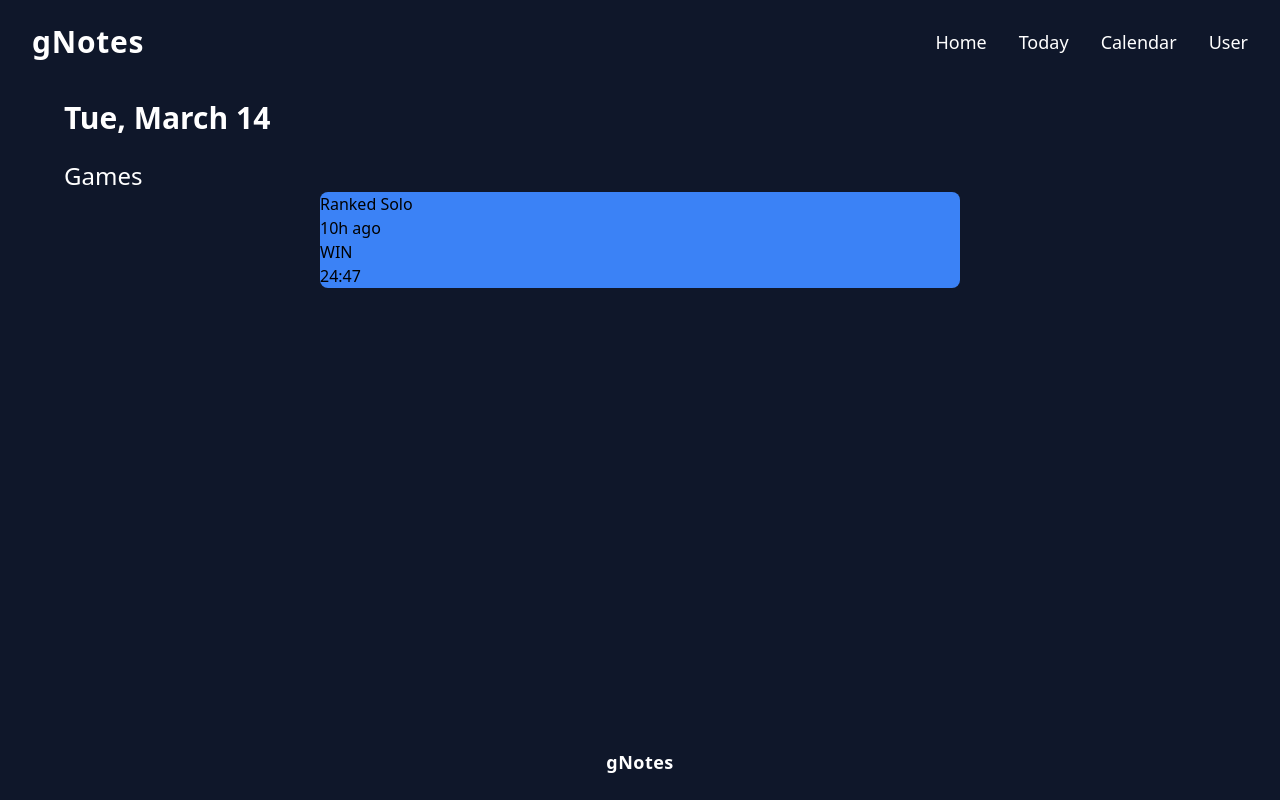
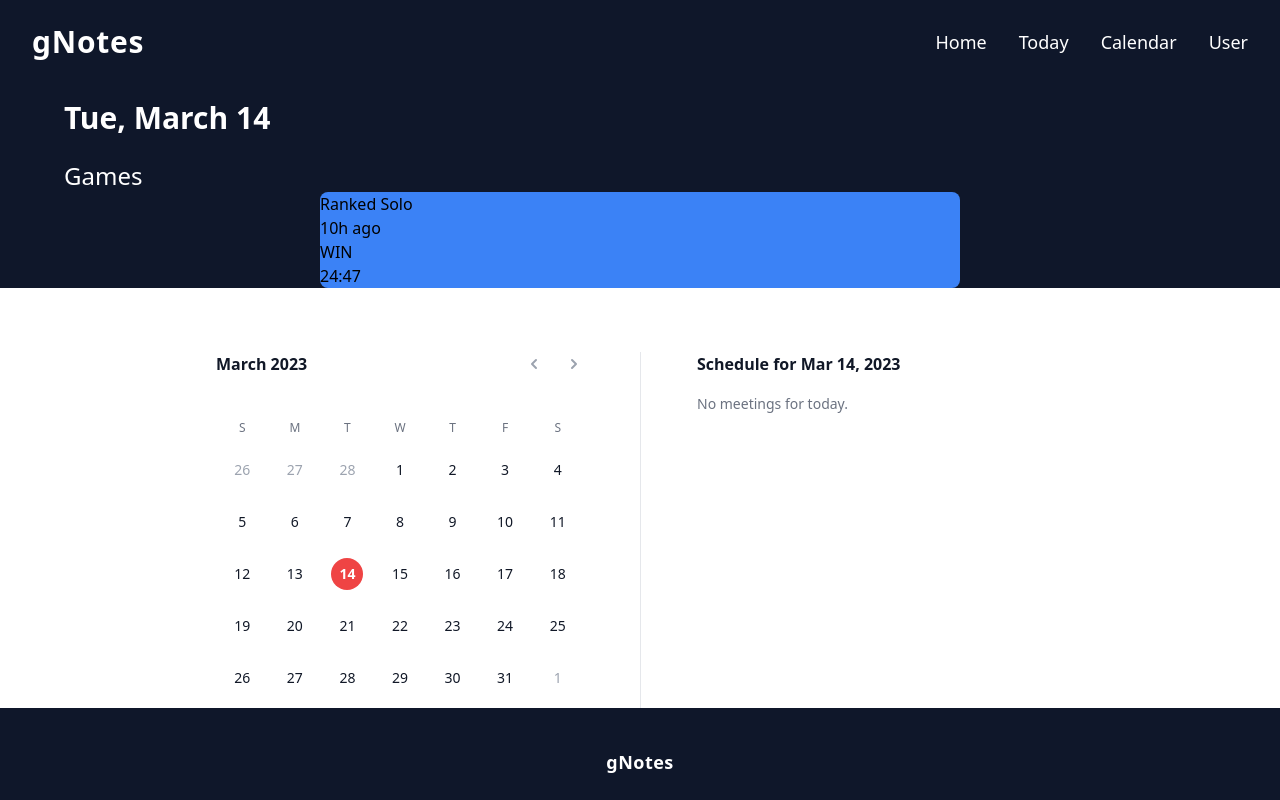
Before and after one commit to bridgerbrown/daynotes, a Next.js app: page / in a window 1280 px wide. Built offline with nearby package versions, Linux system fonts and the light colour scheme.

Commit message:
new calendar system

```diff
--- a/components/calendar/calendar.tsx
+++ b/components/calendar/calendar.tsx
@@ -1,88 +1,293 @@
-import React, { useEffect, useState } from "react";
+import { Menu, Transition } from '@headlessui/react'
+import { DotsVerticalIcon } from '@heroicons/react/outline'
+import { ChevronLeftIcon, ChevronRightIcon } from '@heroicons/react/solid'
+import {
+  add,
+  eachDayOfInterval,
+  endOfISOWeek,
+  endOfMonth,
+  endOfWeek,
+  format,
+  getDay,
+  isEqual,
+  isSameDay,
+  isSameMonth,
+  isToday,
+  parse,
+  parseISO,
+  startOfToday,
+  startOfWeek,
+} from 'date-fns'
+import { Fragment, useState } from 'react'
 
-export default function Calendar(){
-    let date = new Date()
-    let [days, setDays] = useState<any>()
-    let [currentDate, setCurrentDate] = useState<any>()
-    let [currentYear, setCurrentYear] = useState<any>(date.getFullYear())
-    let [currentMonth, setCurrentMonth] = useState<any>(date.getMonth())
+const meetings = [
+  {
+    id: 1,
+    name: 'Leslie Alexander',
+    imageUrl:
+      'https://images.unsplash.com/photo-1494790108377-be9c29b29330?ixlib=rb-1.2.1&ixid=eyJhcHBfaWQiOjEyMDd9&auto=format&fit=facearea&facepad=2&w=256&h=256&q=80',
+    startDatetime: '2022-05-11T13:00',
+    endDatetime: '2022-05-11T14:30',
+  },
+  {
+    id: 2,
+    name: 'Michael Foster',
+    imageUrl:
+      'https://images.unsplash.com/photo-1519244703995-f4e0f30006d5?ixlib=rb-1.2.1&ixid=eyJhcHBfaWQiOjEyMDd9&auto=format&fit=facearea&facepad=2&w=256&h=256&q=80',
+    startDatetime: '2022-05-20T09:00',
+    endDatetime: '2022-05-20T11:30',
+  },
+  {
+    id: 3,
+    name: 'Dries Vincent',
+    imageUrl:
+      'https://images.unsplash.com/photo-1506794778202-cad84cf45f1d?ixlib=rb-1.2.1&ixid=eyJhcHBfaWQiOjEyMDd9&auto=format&fit=facearea&facepad=2&w=256&h=256&q=80',
+    startDatetime: '2022-05-20T17:00',
+    endDatetime: '2022-05-20T18:30',
+  },
+  {
+    id: 4,
+    name: 'Leslie Alexander',
+    imageUrl:
+      'https://images.unsplash.com/photo-1494790108377-be9c29b29330?ixlib=rb-1.2.1&ixid=eyJhcHBfaWQiOjEyMDd9&auto=format&fit=facearea&facepad=2&w=256&h=256&q=80',
+    startDatetime: '2022-06-09T13:00',
+    endDatetime: '2022-06-09T14:30',
+  },
+  {
+    id: 5,
+    name: 'Michael Foster',
+    imageUrl:
+      'https://images.unsplash.com/photo-1519244703995-f4e0f30006d5?ixlib=rb-1.2.1&ixid=eyJhcHBfaWQiOjEyMDd9&auto=format&fit=facearea&facepad=2&w=256&h=256&q=80',
+    startDatetime: '2022-05-13T14:00',
+    endDatetime: '2022-05-13T14:30',
+  },
+]
 
-    const dayStyle: string = ``
+function classNames(...classes) {
+  return classes.filter(Boolean).join(' ')
+}
 
-    const months = ["January", "February", "March", "April", "May", "June", "July", "August", "September", "October", "November", "December"]
+export default function Calendar() {
+  let today = startOfToday()
+  let [selectedDay, setSelectedDay] = useState(today)
+  let [currentMonth, setCurrentMonth] = useState(format(today, 'MMM-yyyy'))
+  let firstDayCurrentMonth = parse(currentMonth, 'MMM-yyyy', new Date())
 
-    const renderCalendar = () => {
-        let firstDayOfMonth = new Date(currentYear, currentMonth, 1).getDay()
-        let lastDateOfMonth = new Date(currentYear, currentMonth + 1, 0).getDate()
-        let lastDayOfMonth = new Date(currentYear, currentMonth, lastDateOfMonth).getDay()
-        let lastDateOfLastMonth = new Date(currentYear, currentMonth, 0).getDate()
-        let liTag = []
+  let days = eachDayOfInterval({
+    start: startOfWeek(firstDayCurrentMonth),
+    end: endOfWeek(endOfMonth(firstDayCurrentMonth)),
+  })
 
-        for (let i = firstDayOfMonth; i > 0; i--) {
-            liTag.push(<li className="w-day inactive-day py-4">{lastDateOfLastMonth - i + 1}</li>)
-        }
+  function previousMonth() {
+    let firstDayNextMonth = add(firstDayCurrentMonth, { months: -1 })
+    setCurrentMonth(format(firstDayNextMonth, 'MMM-yyyy'))
+  }
 
-        for (let i = 1; i <= lastDateOfMonth; i++) {
-            let isToday = i === date.getDate() && currentMonth === new Date().getMonth() && currentYear === new Date().getFullYear() ? <li className="w-day bg-red-400 rounded-full py-4">{i}</li> : <li className="w-day py-4">{i}</li>;
-            liTag.push(isToday)
-        }
+  function nextMonth() {
+    let firstDayNextMonth = add(firstDayCurrentMonth, { months: 1 })
+    setCurrentMonth(format(firstDayNextMonth, 'MMM-yyyy'))
+  }
 
-        for (let i = lastDayOfMonth; i < 6; i++) {
-            liTag.push(<li className="w-day inactive-day py-4">{i - lastDayOfMonth + 1}</li>)
-        }
-        setCurrentDate(`${months[currentMonth]} ${currentYear}`)
-        setDays(liTag)
-    }
+  let selectedDayMeetings = meetings.filter((meeting) =>
+    isSameDay(parseISO(meeting.startDatetime), selectedDay)
+  )
 
-    const prevNextIcons = (id: string) => {
-        id === "prev" ? setCurrentMonth(currentMonth - 1) : setCurrentMonth(currentMonth + 1)
+  return (
+    <div className="pt-16">
+      <div className="max-w-md px-4 mx-auto sm:px-7 md:max-w-4xl md:px-6">
+        <div className="md:grid md:grid-cols-2 md:divide-x md:divide-gray-200">
+          <div className="md:pr-14">
+            <div className="flex items-center">
+              <h2 className="flex-auto font-semibold text-gray-900">
+                {format(firstDayCurrentMonth, 'MMMM yyyy')}
+              </h2>
+              <button
+                type="button"
+                onClick={previousMonth}
+                className="-my-1.5 flex flex-none items-center justify-center p-1.5 text-gray-400 hover:text-gray-500"
+              >
+                <span className="sr-only">Previous month</span>
+                <ChevronLeftIcon className="w-5 h-5" aria-hidden="true" />
+              </button>
+              <button
+                onClick={nextMonth}
+                type="button"
+                className="-my-1.5 -mr-1.5 ml-2 flex flex-none items-center justify-center p-1.5 text-gray-400 hover:text-gray-500"
+              >
+                <span className="sr-only">Next month</span>
+                <ChevronRightIcon className="w-5 h-5" aria-hidden="true" />
+              </button>
+            </div>
+            <div className="grid grid-cols-7 mt-10 text-xs leading-6 text-center text-gray-500">
+              <div>S</div>
+              <div>M</div>
+              <div>T</div>
+              <div>W</div>
+              <div>T</div>
+              <div>F</div>
+              <div>S</div>
+            </div>
+            <div className="grid grid-cols-7 mt-2 text-sm">
+              {days.map((day, dayIdx) => (
+                <div
+                  key={day.toString()}
+                  className={classNames(
+                    dayIdx === 0 && colStartClasses[getDay(day)],
+                    'py-1.5'
+                  )}
+                >
+                  <button
+                    type="button"
+                    onClick={() => setSelectedDay(day)}
+                    className={classNames(
+                      isEqual(day, selectedDay) && 'text-white',
+                      !isEqual(day, selectedDay) &&
+                        isToday(day) &&
+                        'text-red-500',
+                      !isEqual(day, selectedDay) &&
+                        !isToday(day) &&
+                        isSameMonth(day, firstDayCurrentMonth) &&
+                        'text-gray-900',
+                      !isEqual(day, selectedDay) &&
+                        !isToday(day) &&
+                        !isSameMonth(day, firstDayCurrentMonth) &&
+                        'text-gray-400',
+                      isEqual(day, selectedDay) && isToday(day) && 'bg-red-500',
+                      isEqual(day, selectedDay) &&
+                        !isToday(day) &&
+                        'bg-gray-900',
+                      !isEqual(day, selectedDay) && 'hover:bg-gray-200',
+                      (isEqual(day, selectedDay) || isToday(day)) &&
+                        'font-semibold',
+                      'mx-auto flex h-8 w-8 items-center justify-center rounded-full'
+                    )}
+                  >
+                    <time dateTime={format(day, 'yyyy-MM-dd')}>
+                      {format(day, 'd')}
+                    </time>
+                  </button>
 
-        if(currentMonth < 0 || currentMonth > 11) {
-            date = new Date(currentYear, currentMonth, new Date().getDate())
-            setCurrentYear(date.getFullYear())
-            setCurrentMonth(date.getMonth())
-            console.log(currentMonth)
-        } else {
-            date = new Date()
-        }
-        renderCalendar()
-    }
+                  <div className="w-1 h-1 mx-auto mt-1">
+                    {meetings.some((meeting) =>
+                      isSameDay(parseISO(meeting.startDatetime), day)
+                    ) && (
+                      <div className="w-1 h-1 rounded-full bg-sky-500"></div>
+                    )}
+                  </div>
+                </div>
+              ))}
+            </div>
+          </div>
+          <section className="mt-12 md:mt-0 md:pl-14">
+            <h2 className="font-semibold text-gray-900">
+              Schedule for{' '}
+              <time dateTime={format(selectedDay, 'yyyy-MM-dd')}>
+                {format(selectedDay, 'MMM dd, yyy')}
+              </time>
+            </h2>
+            <ol className="mt-4 space-y-1 text-sm leading-6 text-gray-500">
+              {selectedDayMeetings.length > 0 ? (
+                selectedDayMeetings.map((meeting) => (
+                  <Meeting meeting={meeting} key={meeting.id} />
+                ))
+              ) : (
+                <p>No meetings for today.</p>
+              )}
+            </ol>
+          </section>
+        </div>
+      </div>
+    </div>
+  )
+}
 
-    useEffect(() => {renderCalendar()}, [])
+function Meeting({ meeting }) {
+  let startDateTime = parseISO(meeting.startDatetime)
+  let endDateTime = parseISO(meeting.endDatetime)
 
-    return(
-        <div className="rounded-md bg-slate-100 w-1/2">
-            <header className="px-6 py-6 flex justify-between">
-                <h1 className="text-2xl font-bold"
-                    id="current-date"
-                >
-                    {currentDate}
-                </h1>
-                <div className="space-x-6 flex">
-                    <button id="prev" className="prevNextIcon cursor-pointer"
-                    onClick={() => prevNextIcons("prev")}>
-                        prev
-                    </button>
-                    <button id="next" className="prevNextIcon cursor-pointer"
-                    onClick={() => prevNextIcons("next")}>
-                        next
-                    </button>
-                </div>
-            </header>
-            <div id="calendar">
-                <ul className="flex-wrap text-center font-semibold px-6 justify-between flex">
-                    <li>Sun</li>
-                    <li>Mon</li>
-                    <li>Tue</li>
-                    <li>Wed</li>
-                    <li>Thu</li>
-                    <li>Fri</li>
-                    <li>Sat</li>
-                </ul>
-                <ul id="days" className="flex flex-wrap text-center">
-                    {days}
-                </ul>
+  return (
+    <li className="flex items-center px-4 py-2 space-x-4 group rounded-xl focus-within:bg-gray-100 hover:bg-gray-100">
+      {/* <Image
+        src={meeting.imageUrl}
+        width={100}
+        height={100}
+        alt=""
+        className="flex-none w-10 h-10 rounded-full"
+      /> */}
+      <div className="flex-auto">
+        <p className="text-gray-900">{meeting.name}</p>
+        <p className="mt-0.5">
+          <time dateTime={meeting.startDatetime}>
+            {format(startDateTime, 'h:mm a')}
+          </time>{' '}
+          -{' '}
+          <time dateTime={meeting.endDatetime}>
+            {format(endDateTime, 'h:mm a')}
+          </time>
+        </p>
+      </div>
+      <Menu
+        as="div"
+        className="relative opacity-0 focus-within:opacity-100 group-hover:opacity-100"
+      >
+        <div>
+          <Menu.Button className="-m-2 flex items-center rounded-full p-1.5 text-gray-500 hover:text-gray-600">
+            <span className="sr-only">Open options</span>
+            <DotsVerticalIcon className="w-6 h-6" aria-hidden="true" />
+          </Menu.Button>
+        </div>
+
+        <Transition
+          as={Fragment}
+          enter="transition ease-out duration-100"
+          enterFrom="transform opacity-0 scale-95"
+          enterTo="transform opacity-100 scale-100"
+          leave="transition ease-in duration-75"
+          leaveFrom="transform opacity-100 scale-100"
+          leaveTo="transform opacity-0 scale-95"
+        >
+          <Menu.Items className="absolute right-0 z-10 mt-2 origin-top-right bg-white rounded-md shadow-lg w-36 ring-1 ring-black ring-opacity-5 focus:outline-none">
+            <div className="py-1">
+              <Menu.Item>
+                {({ active }) => (
+                  <a
+                    href="#"
+                    className={classNames(
+                      active ? 'bg-gray-100 text-gray-900' : 'text-gray-700',
+                      'block px-4 py-2 text-sm'
+                    )}
+                  >
+                    Edit
+                  </a>
+                )}
+              </Menu.Item>
+              <Menu.Item>
+                {({ active }) => (
+                  <a
+                    href="#"
+                    className={classNames(
+                      active ? 'bg-gray-100 text-gray-900' : 'text-gray-700',
+                      'block px-4 py-2 text-sm'
+                    )}
+                  >
+                    Cancel
+                  </a>
+                )}
+              </Menu.Item>
             </div>
-        </div>
-    )
+          </Menu.Items>
+        </Transition>
+      </Menu>
+    </li>
+  )
 }
+
+let colStartClasses = [
+  '',
+  'col-start-2',
+  'col-start-3',
+  'col-start-4',
+  'col-start-5',
+  'col-start-6',
+  'col-start-7',
+]
--- a/package.json
+++ b/package.json
@@ -9,9 +9,13 @@
     "lint": "next lint"
   },
   "dependencies": {
+    "@headlessui/react": "^1.7.13",
+    "@heroicons/react": "^1.0.6",
     "@types/node": "18.15.2",
     "@types/react": "18.0.28",
     "@types/react-dom": "18.0.11",
+    "classnames": "^2.3.2",
+    "date-fns": "^2.29.3",
     "eslint": "8.36.0",
     "eslint-config-next": "13.2.4",
     "next": "13.2.4",
--- a/pages/index.tsx
+++ b/pages/index.tsx
@@ -22,6 +22,9 @@ export default function Home() {
           <section className='flex flex-col justify-center items-center'>
             <GameCard />
           </section>
+          <section className='bg-white'>
+            <Calendar />
+          </section>
         <Footer />
       </main>
     </>
```
Also changed, not shown: 1 other file (tests, documents, lock files or other folders).
